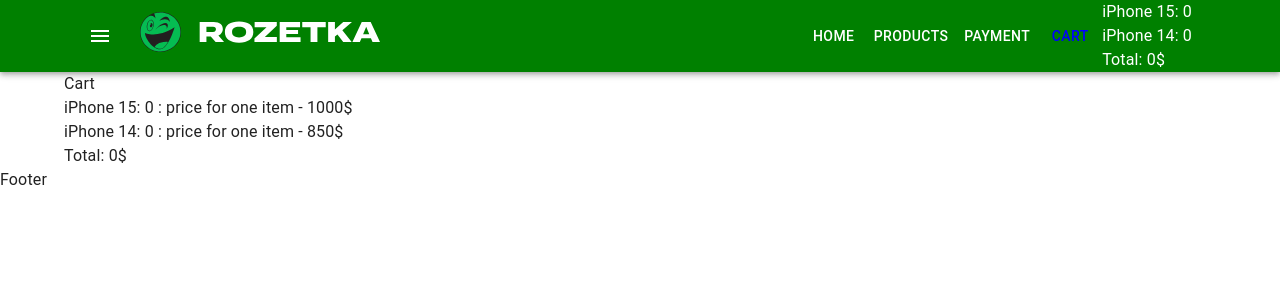
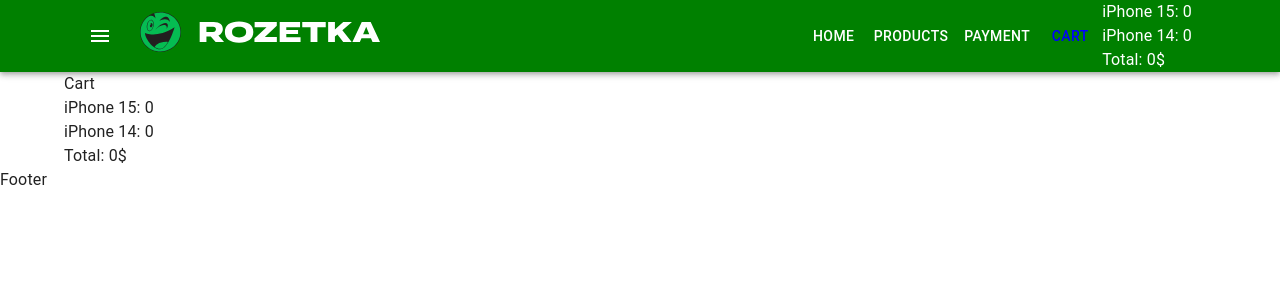
Before and after one commit to VarvaraProkhvatylo/react-shop-project-16-03, a React (Create React App) app: page /cart in a window 1280 px wide. Shown: the top 300 px of the page. Built offline with nearby package versions, Linux system fonts and the light colour scheme.

Commit message:
added CartProductList  as separate file, connected it to CartPage and CartHeader

```diff
--- a/src/components/CartHeader/CartHeader.tsx
+++ b/src/components/CartHeader/CartHeader.tsx
@@ -1,30 +1,16 @@
-import { getProductsObject, Product, productsArray } from 'utils/productsArray'
-
 import CartTotal from '../../components/CartTotal/CartTotal'
+import CartProductList from 'components/CartProductList/CartProductList'
 
 type Props = {
     productsInCart: {
         [id: number]: number
     }
-    productsObject?: {
-        [id: number]: Product
-    }
 }
 
-const CartHeader = ({
-    productsInCart,
-    productsObject = getProductsObject(productsArray),
-}: Props) => {
+const CartHeader = ({ productsInCart }: Props) => {
     return (
         <div>
-            <div>
-                {Object.keys(productsInCart).map((productId) => (
-                    <div key={productId}>
-                        {productsObject[+productId].title}:{' '}
-                        {productsInCart[+productId]}
-                    </div>
-                ))}
-            </div>
+            <CartProductList productsInCart={productsInCart}></CartProductList>
             <CartTotal productsInCart={productsInCart}></CartTotal>
         </div>
     )
--- /dev/null
+++ b/src/components/CartProductList/CartProductList.tsx
@@ -0,0 +1,27 @@
+import { getProductsObject, Product, productsArray } from 'utils/productsArray'
+
+type Props = {
+    productsInCart: {
+        [id: number]: number
+    }
+    productsObject?: {
+        [id: number]: Product
+    }
+}
+
+const CartProductList = ({
+    productsInCart,
+    productsObject = getProductsObject(productsArray),
+}: Props) => {
+    return (
+        <div>
+            {Object.keys(productsInCart).map((productId) => (
+                <div key={productId}>
+                    {productsObject[+productId].title}:{' '}
+                    {productsInCart[+productId]}
+                </div>
+            ))}
+        </div>
+    )
+}
+export default CartProductList
--- a/src/pages/Cart/CartPage.tsx
+++ b/src/pages/Cart/CartPage.tsx
@@ -1,37 +1,25 @@
 import { Container } from '@mui/material'
-import { getProductsObject, Product, productsArray } from 'utils/productsArray'
-
 import CartTotal from '../../components/CartTotal/CartTotal'
+import CartProductList from 'components/CartProductList/CartProductList'
 
 type Props = {
     productsInCart: {
         [id: number]: number
     }
-    productsObject?: {
-        [id: number]: Product
-    }
 }
 
-const CartPage = ({
-    productsInCart,
-    productsObject = getProductsObject(productsArray),
-}: Props) => {
+const CartPage = ({ productsInCart }: Props) => {
     return (
         <div>
             <Container>
                 <div>Cart</div>
-                <div>
-                    {Object.keys(productsInCart).map((productId) => (
-                        <div key={productId}>
-                            {productsObject[+productId].title}:{' '}
-                            {productsInCart[+productId]} : price for one item -{' '}
-                            {productsObject[+productId].price}$
-                        </div>
-                    ))}
-                </div>
+                <CartProductList
+                    productsInCart={productsInCart}
+                ></CartProductList>
                 <CartTotal productsInCart={productsInCart}></CartTotal>
             </Container>
         </div>
     )
 }
+
 export default CartPage
```
